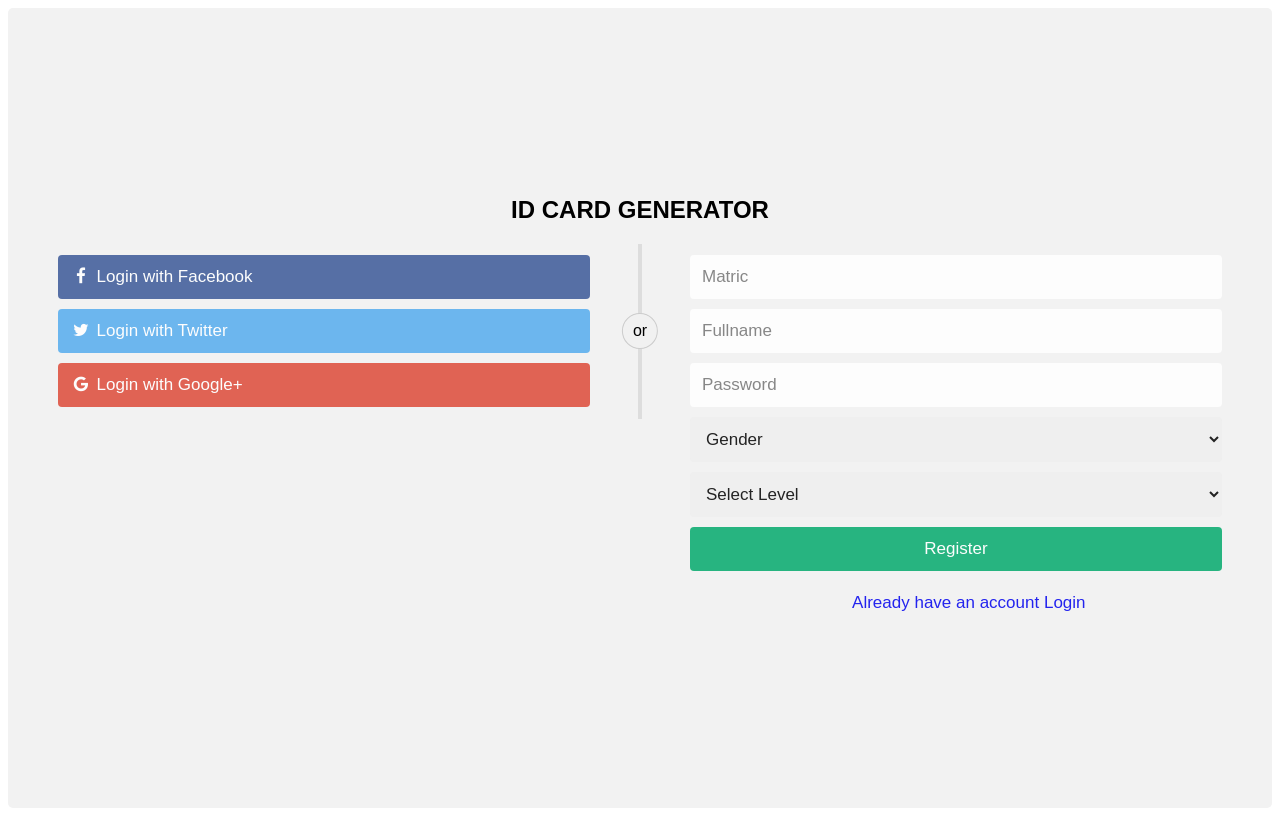
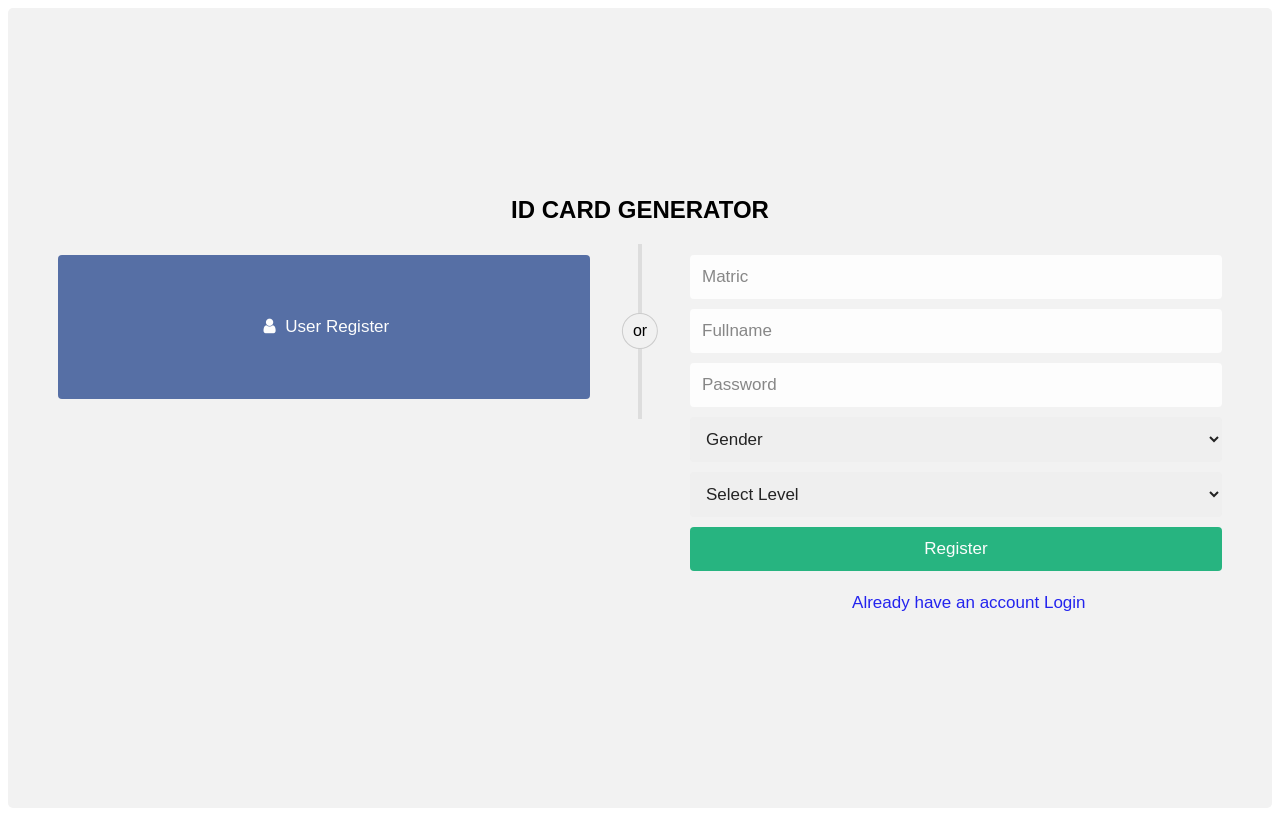
Before and after one commit to mdjibril/idgen, a PHP site: page /register.php in a window 1280 px wide. Run offline with PHP 8.4, Linux system fonts and the light colour scheme.

Commit message:
updated login/register page view

```diff
--- a/register.php
+++ b/register.php
@@ -145,6 +145,11 @@
                 text-align: center;
             }
         }
+
+        #admin {
+            line-height: 120px;
+            text-align: center;
+        }
     </style>
 </head>
 
@@ -158,14 +163,8 @@
                 </div>
 
                 <div class="col">
-                    <a href="#" class="fb btn">
-                        <i class="fa fa-facebook fa-fw"></i> Login with Facebook
-                    </a>
-                    <a href="#" class="twitter btn">
-                        <i class="fa fa-twitter fa-fw"></i> Login with Twitter
-                    </a>
-                    <a href="#" class="google btn"><i class="fa fa-google fa-fw">
-                        </i> Login with Google+
+                <a href="#" class="fb btn" id="admin">
+                        <i class="fa fa-user fa-fw"></i> User Register
                     </a>
                 </div>
 
```
Also changed, not shown: index.php (+7 -8 lines).
